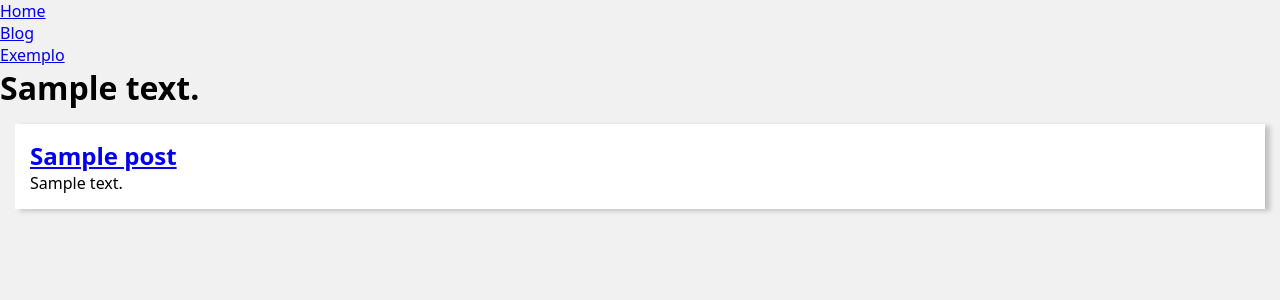
After one commit to lucasmanesco/olaDjango, a Django app: template blog/templates/blog/post.html in a window 1280 px wide. The commit adds this page. Shown: the top 300 px of the page. Run offline with Django 4.2, Linux system fonts and the light colour scheme; the template is opened without the code that fills it: most values are stand-ins (such as "Sample title", 1, 10 or a date in 2020).

Commit message:
estudos-01-07

```diff
--- a/base/static/global/css/style.css
+++ b/base/static/global/css/style.css
@@ -31,7 +31,7 @@ body {
 }
 
 @media (min-width: 600px) {
-  .content {
+  .content:not(:has(.single-post)) {
     grid-template-columns: repeat(auto-fill, minmax(32rem, 1fr));
   }
 }
--- /dev/null
+++ b/blog/templates/blog/post.html
@@ -0,0 +1,16 @@
+{% extends 'global/base.html' %}
+
+{% block texto %} {{ text }} {% endblock texto %}
+
+{% block posts %}
+    <article class="post single-post">
+        <header>
+            <h1 class="post__title">
+                <a href="{% url 'blog:post' post.id %}">
+                    {{ post.title }}
+                </a>
+            </h1>
+        </header>
+        <div class="post__body">{{ post.body }}</div>
+    </article>
+{% endblock posts %}
--- a/blog/urls.py
+++ b/blog/urls.py
@@ -7,6 +7,6 @@ app_name = 'blog'
 
 urlpatterns = [
     path('', views.blog, name='home'),
-    path('<int:id>/', views.post, name='post'),
+    path('<int:post_id>/', views.post, name='post'),
     path('exemplo/', views.exemplo, name='exemplo'),
 ]
```
Also changed, not shown: blog/views.py (+18 -4 lines).
